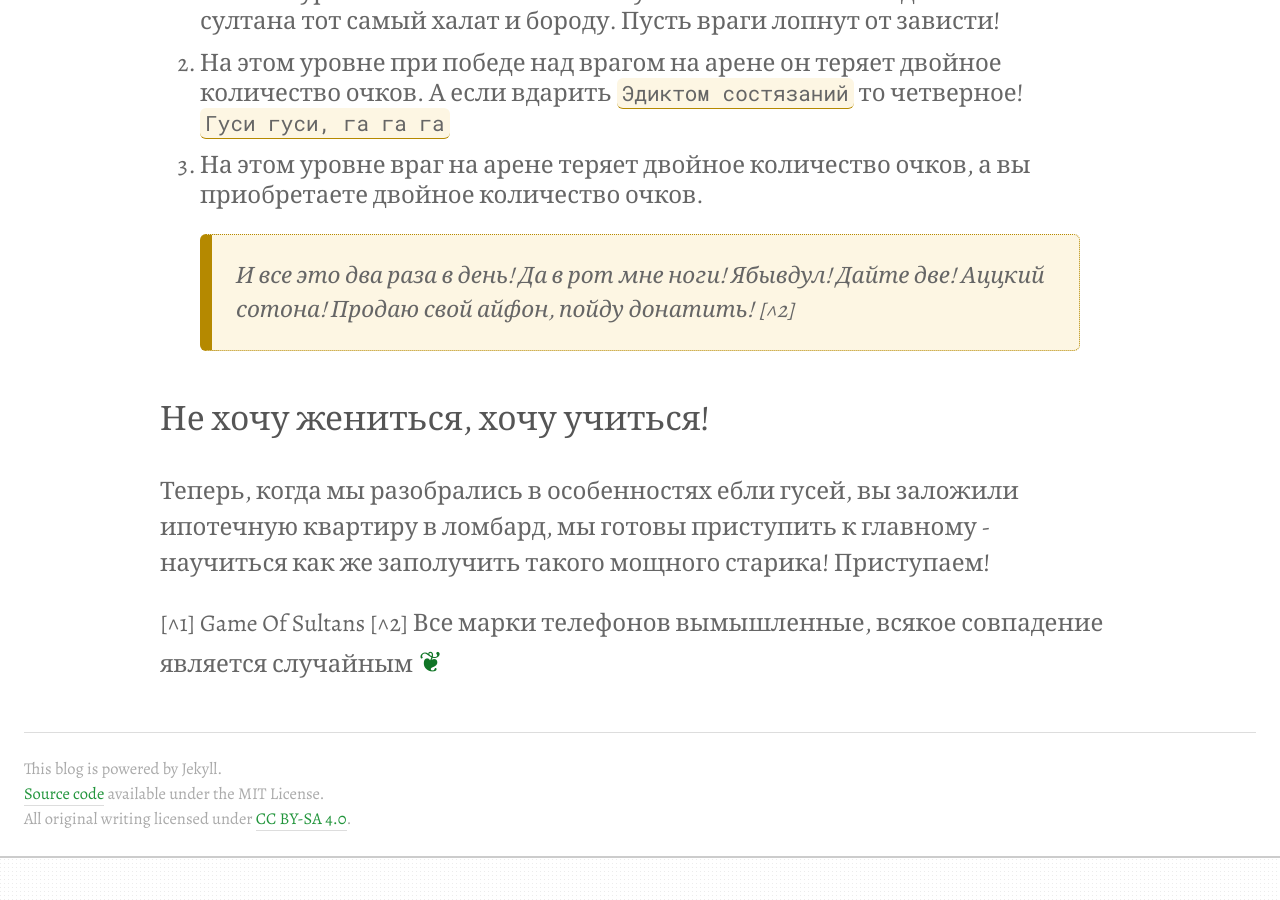
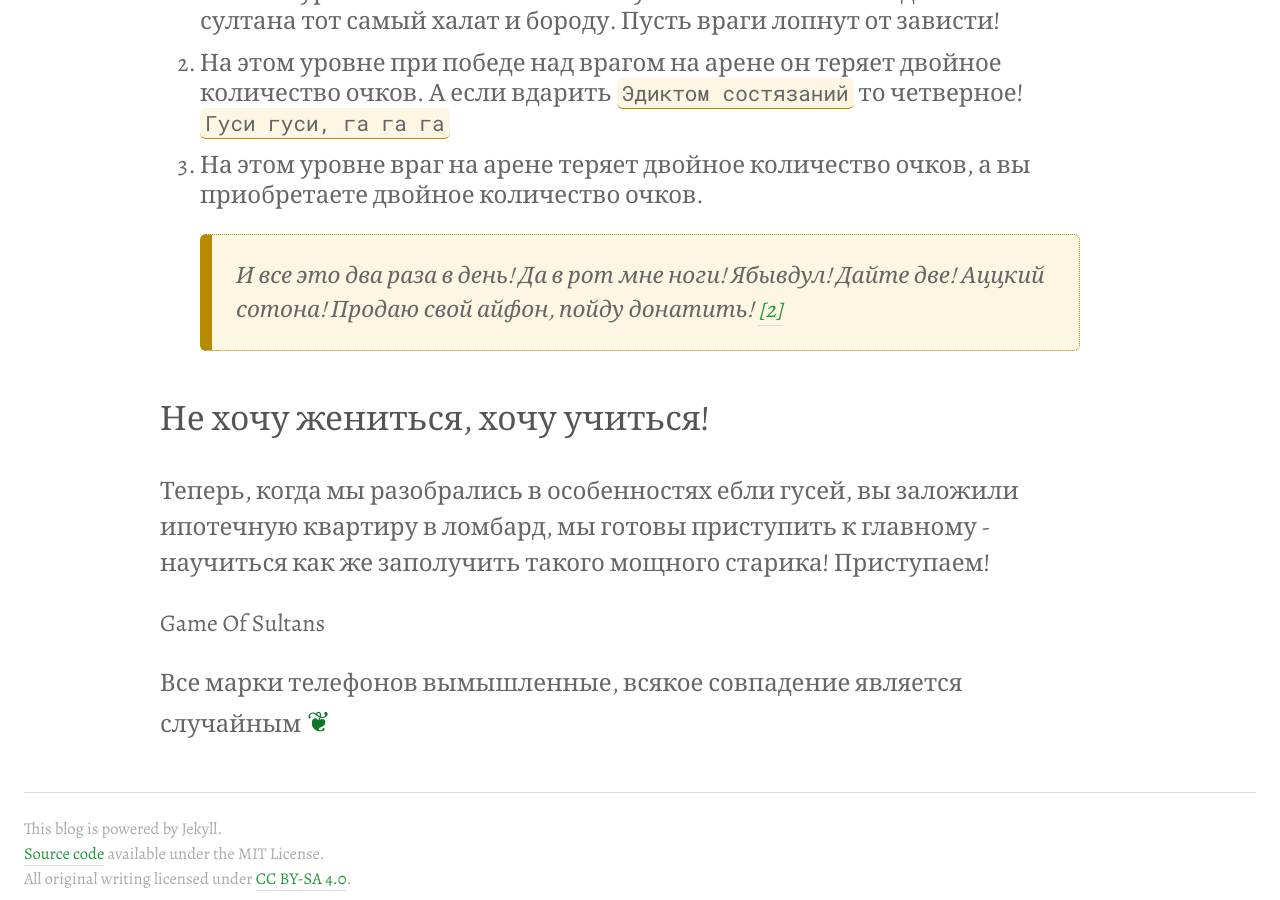
Before and after one commit to flicus/gos, a Jekyll site: the page built from _posts/2020-01-15-Берем-бородача.md, in a window 1280 px wide and 900 px high, scrolled down 3113 px. Built offline with Jekyll 4.4.1, drawn with Linux system fonts in a browser that asks for light colours; comment, search, counter and statistics services are not loaded; some of the changed text lies outside the part shown.

Commit message:
leo initial

```diff
--- a/_posts/2020-01-15-Берем-бородача.md
+++ b/_posts/2020-01-15-Берем-бородача.md
@@ -8,7 +8,7 @@ comments: true
 
 ## Категорически приветствую!
 
-Есть в GOS[^1] такой замечательный советник Леонардо Да Винчи. Вот он, красавчик:
+Есть в GOS [[1]](#explain) такой замечательный советник Леонардо Да Винчи. Вот он, красавчик:
 
 ![Лео](https://flicus.github.io/gos/i/leo1.jpg)
 
@@ -42,7 +42,7 @@ comments: true
 
 > И все это два раза в день! Да в рот мне ноги!
 > Ябывдул! Дайте две! Аццкий сотона!
-> Продаю свой айфон, пойду донатить! [^2]
+> Продаю свой айфон, пойду донатить! [[2]](#explain)
 
 ### Не хочу жениться, хочу учиться!
 
@@ -52,8 +52,11 @@ comments: true
 
 
 ---
-[^1] Game Of Sultans
-[^2] Все марки телефонов вымышленные, всякое совпадение является случайным
+<a name="1"></a>
+Game Of Sultans
+
+<a name="2"></a>
+Все марки телефонов вымышленные, всякое совпадение является случайным
 
 {% if page.comments %}
 <div id="disqus_thread"></div>
```
